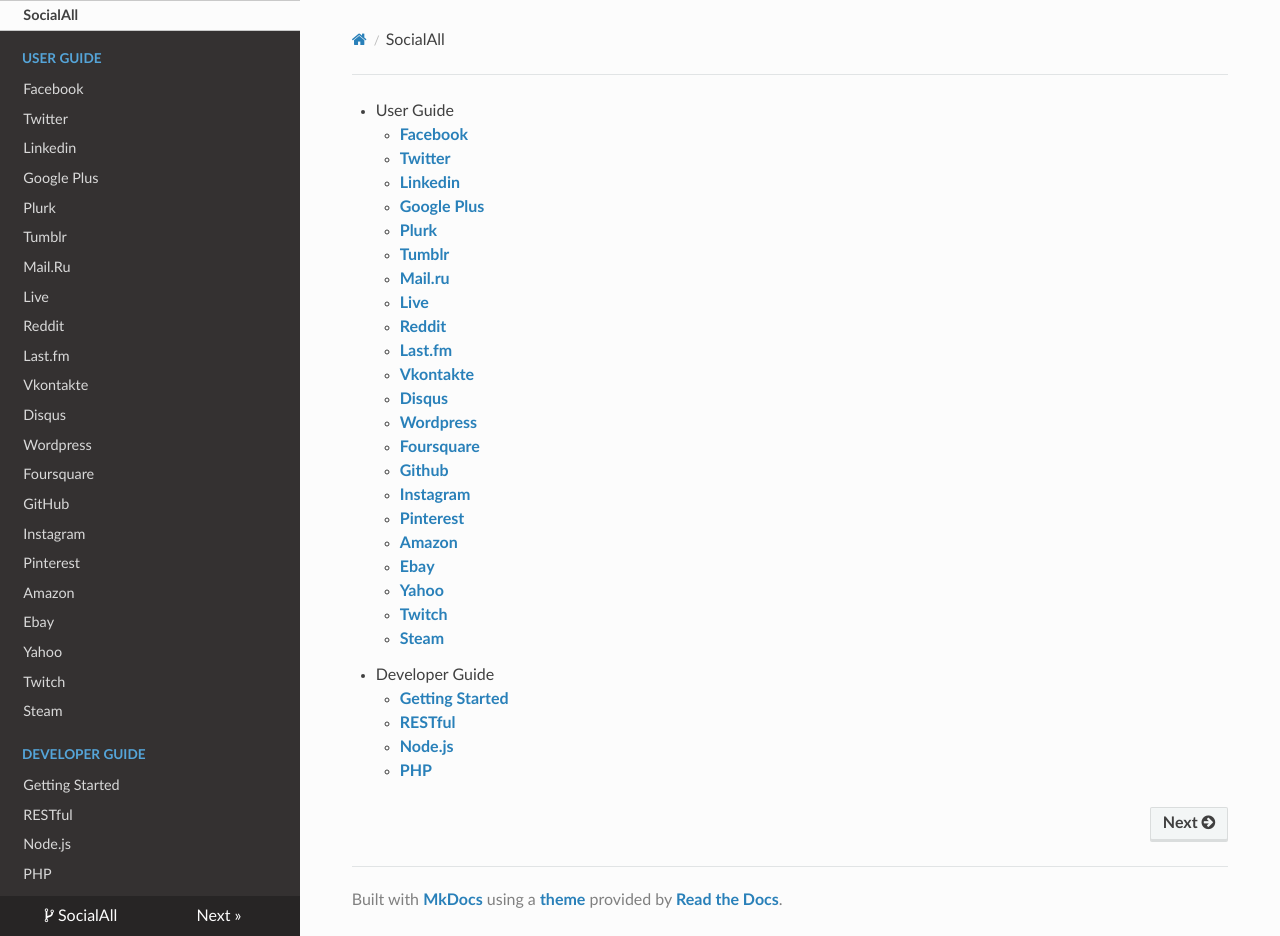
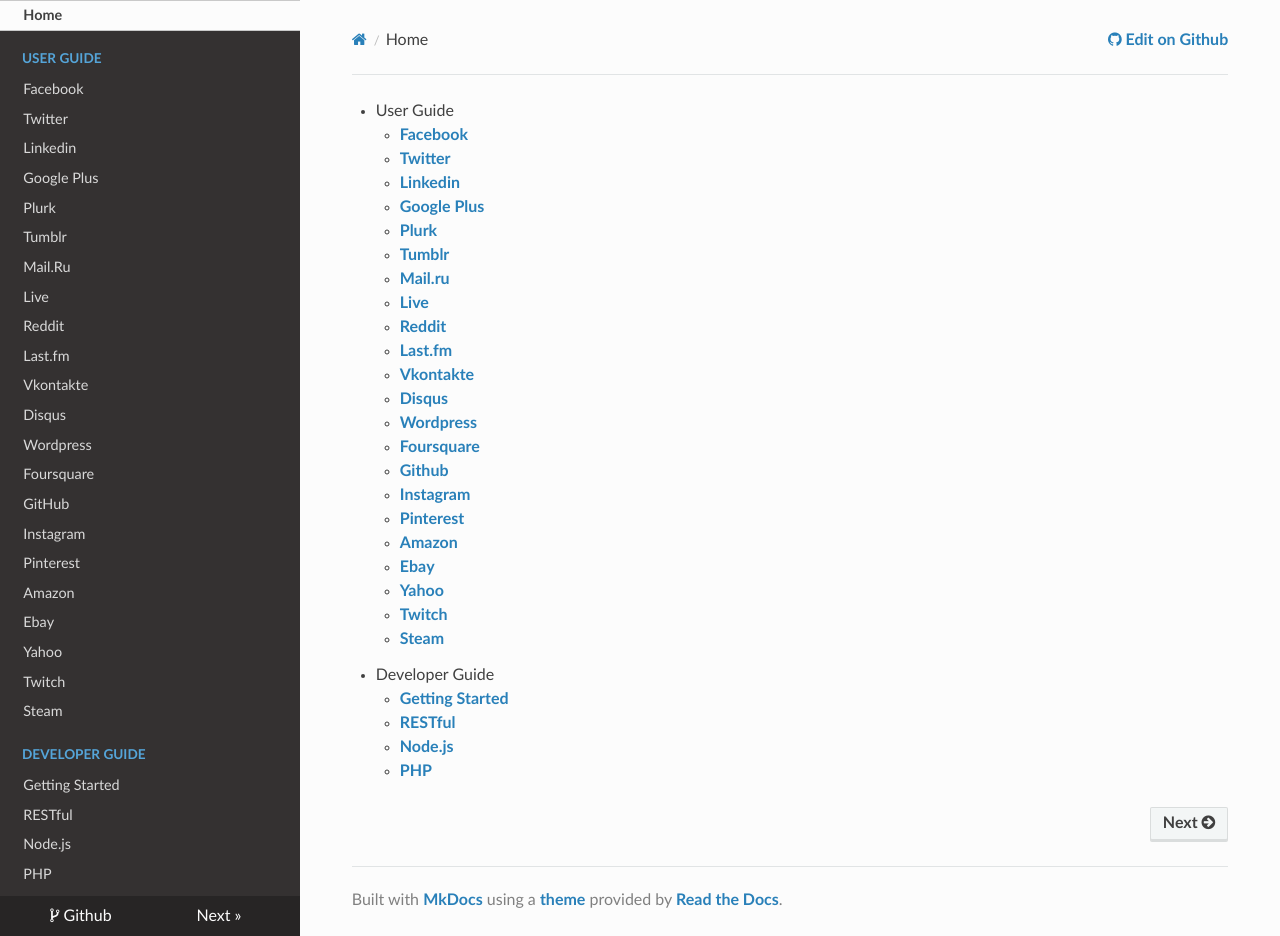
Before and after one commit to nhvu1988/socialall-docs, an MkDocs documentation site: the page built from docs/index.md, in a window 1280 px wide and 936 px high. Built offline with MkDocs 1.6.1, drawn with Linux system fonts in a browser that asks for light colours; nearby versions of some CDN libraries; old or Windows-style settings are respelled for this version of MkDocs; part of the change alters nothing that is shown.

Commit message:
Updated mkdocs format

```diff
--- a/mkdocs.yml
+++ b/mkdocs.yml
@@ -1,39 +1,44 @@
 site_name: SocialAll
-repo_url: http://www.socialall.dev/
-repo_name: SocialAll
+site_url: https://socialall.dev/
+repo_url: https://github.com/social-all
+repo_name: Github
 site_author: SandKlock
 site_favicon: favicon32.png
-pages:
-- ['index.md', 'SocialAll']
-- ['user-guide/facebook.md', 'User Guide', 'Facebook']
-- ['user-guide/twitter.md', 'User Guide', 'Twitter']
-- ['user-guide/linkedin.md', 'User Guide', 'Linkedin']
-- ['user-guide/google.md', 'User Guide', 'Google Plus']
-- ['user-guide/plurk.md', 'User Guide', 'Plurk']
-- ['user-guide/tumblr.md', 'User Guide', 'Tumblr']
-- ['user-guide/mailru.md', 'User Guide', 'Mail.Ru']
-- ['user-guide/live.md', 'User Guide', 'Live']
-- ['user-guide/reddit.md', 'User Guide', 'Reddit']
-- ['user-guide/lastfm.md', 'User Guide', 'Last.fm']
-- ['user-guide/vkontakte.md', 'User Guide', 'Vkontakte']
-- ['user-guide/disqus.md', 'User Guide', 'Disqus']
-- ['user-guide/wordpress.md', 'User Guide', 'Wordpress']
-- ['user-guide/foursquare.md', 'User Guide', 'Foursquare']
-- ['user-guide/github.md', 'User Guide', 'GitHub']
-- ['user-guide/instagram.md', 'User Guide', 'Instagram']
-- ['user-guide/pinterest.md', 'User Guide', 'Pinterest']
-- ['user-guide/amazon.md', 'User Guide', 'Amazon']
-- ['user-guide/ebay.md', 'User Guide', 'Ebay']
-- ['user-guide/yahoo.md', 'User Guide', 'Yahoo']
-- ['user-guide/twitch.md', 'User Guide', 'Twitch']
-- ['user-guide/steam.md', 'User Guide', 'Steam']
-- ['developer-guide/index.md', 'Developer Guide', 'Getting Started']
-- ['developer-guide/restful.md', 'Developer Guide', 'RESTful']
-- ['developer-guide/nodejs.md', 'Developer Guide', 'Node.js']
-- ['developer-guide/php.md', 'Developer Guide', 'PHP']
-- ['developer-guide/user-object.md', 'Developer Guide', 'User Object']
-- ['developer-guide/page-object.md', 'Developer Guide', 'Page Object']
+google_analytics: ['UA-143770830-1', 'socialall.dev']
+nav:
+- Home: 'index.md'
+- User Guide:
+  - 'Facebook': 'user-guide/facebook.md'
+  - 'Twitter': 'user-guide/twitter.md'
+  - 'Linkedin': 'user-guide/linkedin.md'
+  - 'Google Plus': 'user-guide/google.md'
+  - 'Plurk': 'user-guide/plurk.md'
+  - 'Tumblr': 'user-guide/tumblr.md'
+  - 'Mail.Ru': 'user-guide/mailru.md'
+  - 'Live': 'user-guide/live.md'
+  - 'Reddit': 'user-guide/reddit.md'
+  - 'Last.fm': 'user-guide/lastfm.md'
+  - 'Vkontakte': 'user-guide/vkontakte.md'
+  - 'Disqus': 'user-guide/disqus.md'
+  - 'Wordpress': 'user-guide/wordpress.md'
+  - 'Foursquare': 'user-guide/foursquare.md'
+  - 'GitHub': 'user-guide/github.md'
+  - 'Instagram': 'user-guide/instagram.md'
+  - 'Pinterest': 'user-guide/pinterest.md'
+  - 'Amazon': 'user-guide/amazon.md'
+  - 'Ebay': 'user-guide/ebay.md'
+  - 'Yahoo': 'user-guide/yahoo.md'
+  - 'Twitch': 'user-guide/twitch.md'
+  - 'Steam': 'user-guide/steam.md'
+- Developer Guide:
+  - 'Getting Started': 'developer-guide/index.md'
+  - 'RESTful': 'developer-guide/restful.md'
+  - 'Node.js': 'developer-guide/nodejs.md'
+  - 'PHP': 'developer-guide/php.md'
+  - 'User Object': 'developer-guide/user-object.md'
+  - 'Page Object': 'developer-guide/page-object.md'
 theme: readthedocs
-extra_css: ['css/soclall.css']
-extra_javascript: ['js/soclall.js']
-include_search: true
+extra_css:
+  - css/soclall.css
+extra_javascript:
+  - js/soclall.js
```
